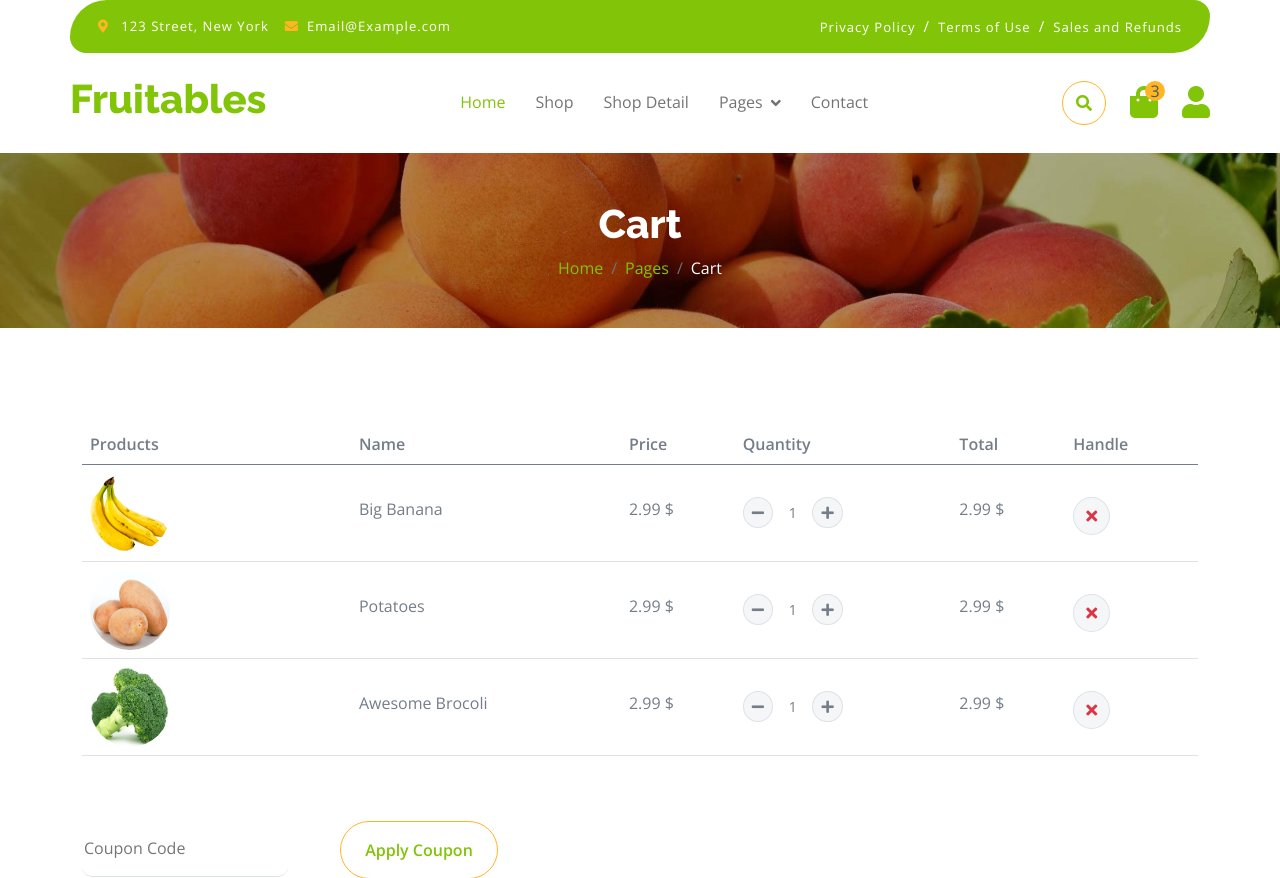
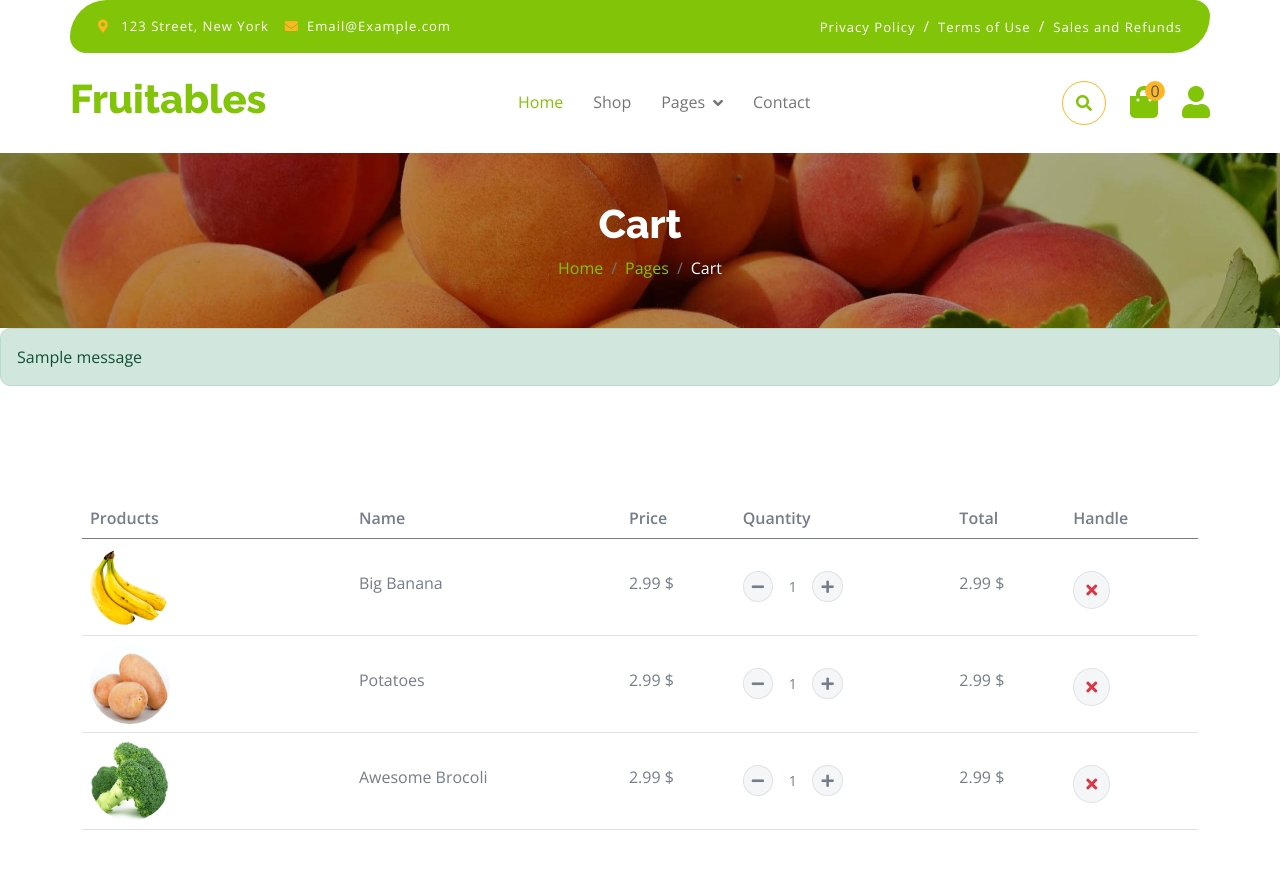
Before and after one commit to nnaeyno/django-ecommerce, a Django app: page /order/cart/ in a window 1280 px wide. Shown: the top 878 px of the page. Run offline with Django 5.2, Linux system fonts and the light colour scheme; data comes from the database, SQL or seed files in the repository; both versions use the stored data as it was after the commit; one stand-in notice (Sample message) is shown; some libraries are stand-ins or nearby versions.

Commit message:
add to cart changes

```diff
--- a/ecommerce/settings.py
+++ b/ecommerce/settings.py
@@ -68,7 +68,9 @@ TEMPLATES = [
                 "django.contrib.messages.context_processors.messages",
                 'store.context_processors.parent_categories',
                 'store.context_processors.product_tags',
-                'store.context_processors.cart_count',
+                'order.context_processors.cart_count',
+                #'store.context_processors.cart_count',
+
             ],
         },
     },
--- /dev/null
+++ b/order/context_processors.py
@@ -0,0 +1,8 @@
+from order.models import Cart
+
+
+def cart_count(request):
+    if request.user.is_authenticated:
+        cart = Cart.objects.filter(user=request.user).first()
+        return {'cart_count': cart.count if cart else 0}
+    return {'cart_count': 0}
--- a/order/templates/base.html
+++ b/order/templates/base.html
@@ -65,16 +65,17 @@
                     <div class="collapse navbar-collapse bg-white" id="navbarCollapse">
                         <div class="navbar-nav mx-auto">
                             <a href="{% url 'main' %}" class="nav-item nav-link active">Home</a>
-                            <a href="shop.html" class="nav-item nav-link">Shop</a>
-                            <a href="shop-detail.html" class="nav-item nav-link">Shop Detail</a>
+                            <a href="{% url 'category'  %}" class="nav-item nav-link">Shop</a>
                             <div class="nav-item dropdown">
                                 <a href="#" class="nav-link dropdown-toggle" data-bs-toggle="dropdown">Pages</a>
-                                <div class="dropdown-menu m-0 bg-secondary rounded-0">
-                                    <a href="/order/templates/cart.html" class="dropdown-item">Cart</a>
-                                    <a href="/order/templates/checkout.html" class="dropdown-item">Chackout</a>
-                                    <a href="testimonial.html" class="dropdown-item">Testimonial</a>
-                                    <a href="404.html" class="dropdown-item">404 Page</a>
-                                </div>
+                                 <!-- Parent categories dropdown items -->
+                                 <div class="dropdown-menu m-0 bg-secondary rounded-0">
+                                {% for parent_category in parent_categories %}
+                                    <a href="{% url 'category' parent_category.slug %}" class="dropdown-item">{{ parent_category.title }}</a>
+                                {% empty %}
+                                    <p class="dropdown-item">No categories found</p>
+                                {% endfor %}
+                                 </div>
                             </div>
                             <a href="{% url 'contact' %}" class="nav-item nav-link">Contact</a>
                         </div>
@@ -82,8 +83,11 @@
                             <button class="btn-search btn border border-secondary btn-md-square rounded-circle bg-white me-4" data-bs-toggle="modal" data-bs-target="#searchModal"><i class="fas fa-search text-primary"></i></button>
                             <a href="#" class="position-relative me-4 my-auto">
                                 <i class="fa fa-shopping-bag fa-2x"></i>
-                                <span class="position-absolute bg-secondary rounded-circle d-flex align-items-center justify-content-center text-dark px-1" style="top: -5px; left: 15px; height: 20px; min-width: 20px;">3</span>
-                            </a>
+                                <span class="position-absolute bg-secondary rounded-circle d-flex align-items-center justify-content-center text-dark px-1"
+                                      style="top: -5px; left: 15px; height: 20px; min-width: 20px;">
+                                    {{ cart_count }}
+                                </span>
+                                </a>
                             <a href="#" class="my-auto">
                                 <i class="fas fa-user fa-2x"></i>
                             </a>
@@ -105,16 +109,17 @@
                     </div>
                     <div class="modal-body d-flex align-items-center">
                         <div class="input-group w-75 mx-auto d-flex">
-                            <input type="search" class="form-control p-3" placeholder="keywords" aria-describedby="search-icon-1">
-                            <span id="search-icon-1" class="input-group-text p-3"><i class="fa fa-search"></i></span>
+                            <form method="GET" action="" class="d-flex w-100">
+                        <input type="search" name="q" class="form-control p-3" placeholder="keywords" aria-describedby="search-icon-1">
+                        <button type="submit" id="search-icon-1" class="input-group-text p-3"><i class="fa fa-search"></i></button>
+                        </form>
                         </div>
                     </div>
                 </div>
             </div>
         </div>
         <!-- Modal Search End -->
-
-        {% block header %}
+         {% block header %}
         <!-- Single Page Header start -->
         <div class="container-fluid page-header py-5">
             <h1 class="text-center text-white display-6">{% block header_title %}Welcome{% endblock %}</h1>
@@ -125,6 +130,17 @@
             </ol>
         </div>
         <!-- Single Page Header End -->
+
+        {% if messages %}
+        <div class="messages">
+            {% for message in messages %}
+                <div class="alert alert-{{ message.tags }}">
+                    {{ message }}
+                </div>
+            {% endfor %}
+        </div>
+        {% endif %}
+
         {% endblock %}
 
 
--- a/order/urls.py
+++ b/order/urls.py
@@ -1,12 +1,13 @@
 from django.urls import path
 from . import views
+from .views import AddToCartView
 
 app_name = 'order_app'
 
 urlpatterns = [
     path('cart/', views.cart, name='cart'),
     path('checkout/', views.checkout, name='checkout'),
-    path('add-to-cart/<int:product_id>/', views.add_to_cart, name='add_to_cart'),
+    path('add-to-cart/<str:product_id>/', AddToCartView.as_view(), name='add-to-cart'),
 ]
 
 """"
--- a/order/views.py
+++ b/order/views.py
@@ -6,6 +6,12 @@ from django.contrib.auth.decorators import login_required
 from django.contrib import messages
 
 from store.models import Product
+
+from django.contrib.auth.mixins import LoginRequiredMixin
+from django.shortcuts import get_object_or_404, redirect
+from django.contrib import messages
+from django.views import View
+from django.urls import reverse
 
 
 # Create your views here.
@@ -17,36 +23,57 @@ def checkout(request):
     return render(request, 'checkout.html')
 
 
-@login_required
-def add_to_cart(request, product_id):
+class AddToCartView(LoginRequiredMixin, View):
     """
-    Add a product to cart with quantity validation
+    Class-based view to add a product to cart with quantity validation
     """
-    product = get_object_or_404(Product, product_id=product_id)
 
-    if product.quantity <= 0:
-        messages.error(request, f'Sorry, "{product.name}" is out of stock.')
-        return redirect(request.META.get('HTTP_REFERER', reverse('shop')))
+    def get_error_url(self):
+        return self.request.META.get('HTTP_REFERER', reverse('error'))
 
-    cart, created = Cart.objects.get_or_create(user=request.user)
+    def get_success_url(self):
+        return self.request.META.get('HTTP_REFERER', reverse('category'))
 
-    entry, created = Entry.objects.get_or_create(
-        cart=cart,
-        product=product,
-        defaults={'quantity': 0}
-    )
+    def get(self, request, *args, **kwargs):
+        return redirect('category')
 
-    if product.quantity < (entry.quantity + 1):
-        messages.error(request, f'Sorry, only {product.quantity} items of "{product.name}" available.')
-        return redirect(request.META.get('HTTP_REFERER', reverse('category')))
+    def post(self, request, product_id, *args, **kwargs):
+        product = get_object_or_404(Product, product_id=product_id)
 
-    entry.quantity += 1
-    entry.save()
+        # Check if product is in stock
+        if product.quantity <= 0:
+            messages.error(request, f'Sorry, "{product.name}" is out of stock.')
+            return redirect(self.get_error_url())
 
-    cart.count = Entry.objects.filter(cart=cart).count()
-    cart.total = sum(entry.product.price * entry.quantity
-                     for entry in Entry.objects.filter(cart=cart))
-    cart.save()
+        # Get or create cart for user
+        cart, created = Cart.objects.get_or_create(user=request.user)
 
-    messages.success(request, f'Added "{product.name}" to your cart.')
-    return redirect(request.META.get('HTTP_REFERER', reverse('category')))
+        # Get or create cart entry
+        entry, created = Entry.objects.get_or_create(
+            cart=cart,
+            product=product,
+            defaults={'quantity': 0}
+        )
+
+        # Validate available quantity
+        if product.quantity < (entry.quantity + 1):
+            messages.error(
+                request,
+                f'Sorry, only {product.quantity} items of "{product.name}" available.'
+            )
+            return redirect(self.get_error_url())
+
+        # Update entry quantity
+        entry.quantity += 1
+        entry.save()
+
+        # Update cart totals
+        cart.count = Entry.objects.filter(cart=cart).count()
+        cart.total = sum(
+            entry.product.price * entry.quantity
+            for entry in Entry.objects.filter(cart=cart)
+        )
+        cart.save()
+
+        messages.success(request, f'Added "{product.name}" to your cart.')
+        return redirect(self.get_success_url())
--- a/store/context_processors.py
+++ b/store/context_processors.py
@@ -10,10 +10,3 @@ def parent_categories(request):
 def product_tags(request):
     tags = ProductTags.objects.all()
     return {'product_tags': tags}
-
-
-def cart_count(request):
-    if request.user.is_authenticated:
-        cart = Cart.objects.filter(user=request.user).first()
-        return {'cart_count': cart.count if cart else 0}
-    return {'cart_count': 0}
```
Also changed, not shown: store/templates/shop.html (+5 -4 lines), store/views.py (+5 -13 lines), db.sqlite3.
